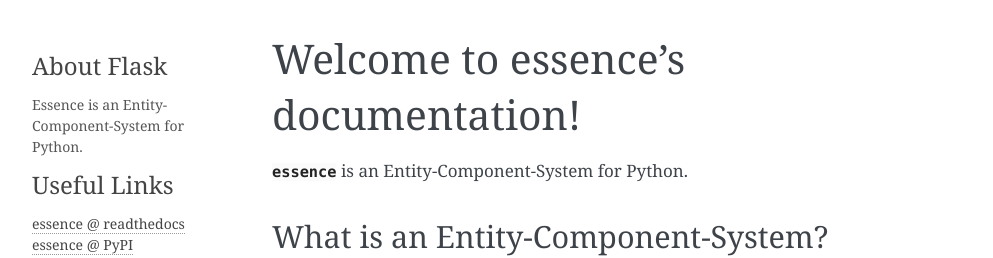
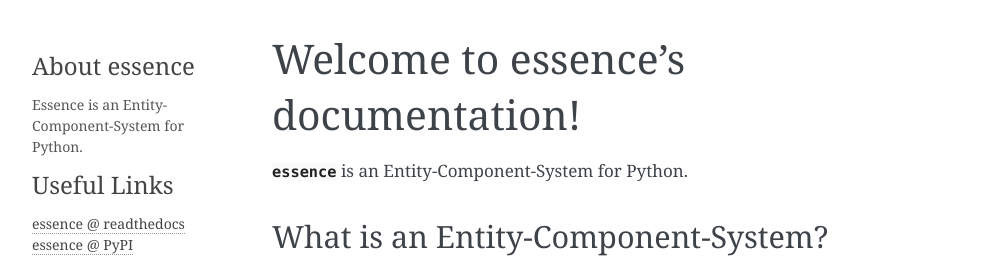
Before and after one commit to chromy/essence, a Sphinx documentation site: the page built from docs/source/index.rst, in a window 1280 px wide. Shown: the top 258 px of the page, without its empty margins (148-1141 px from the left). Built offline with Sphinx 7.4.7, drawn with Linux system fonts in a browser that asks for light colours.

Commit message:
fix sidebar

```diff
--- a/docs/source/_templates/sidebarintro.html
+++ b/docs/source/_templates/sidebarintro.html
@@ -1,4 +1,4 @@
-<h3>About Flask</h3>
+<h3>About essence</h3>
 <p>
   Essence is an Entity-Component-System for Python.
 </p>
```
